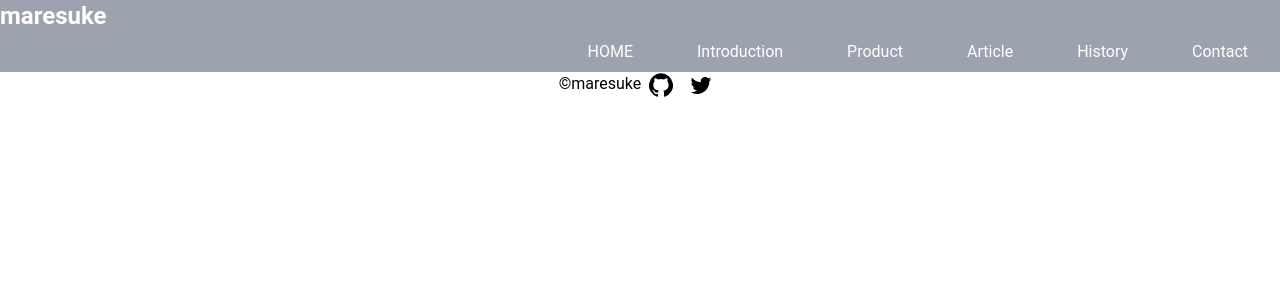
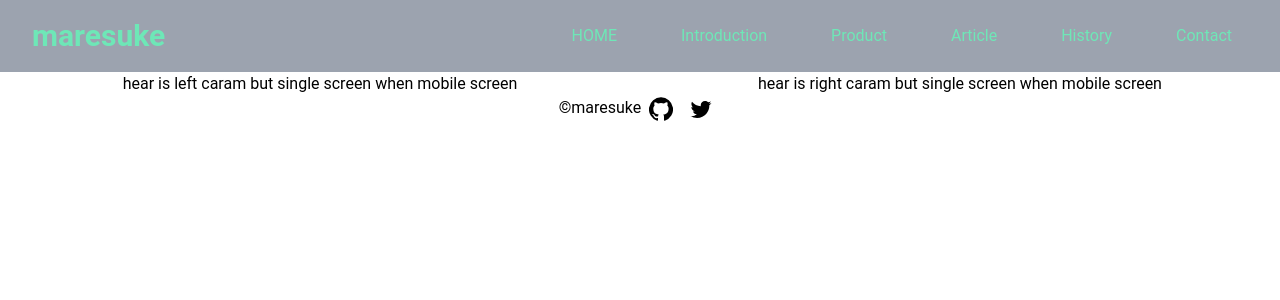
Before and after one commit to daikimare/my-portfolio, a Next.js app: page /components/Layout in a window 1280 px wide. Shown: the top 300 px of the page. Built offline with nearby package versions, Linux system fonts and the light colour scheme.

Commit message:
ヘッダーをHanburger.jsに変更

```diff
--- a/pages/components/Layout.js
+++ b/pages/components/Layout.js
@@ -4,7 +4,7 @@ import Head from 'next/head';
 
 // component
 import Footer from './Footer';
-import Navbar from './Navbar';
+import Hanburger from './Hanburger';
 
 export default function Layout() {
   return (
@@ -16,10 +16,18 @@ export default function Layout() {
       </Head>
 
       {/* header */}
-      <Navbar />
+      <Hanburger />
 
-      <main>
-
+      <main className=" container m-auto text-center p4 ">
+        {/* MAIN CONTENTS */}
+        <div className=" flex flex-wrap ">
+          <article className=" w-full lg:w-1/2 ">
+            hear is left caram but single screen when mobile screen
+          </article>
+          <article className=" w-full lg:w-1/2 ">
+            hear is right caram but single screen when mobile screen
+          </article>
+        </div>
       </main>
 
       {/* footer */}
```
